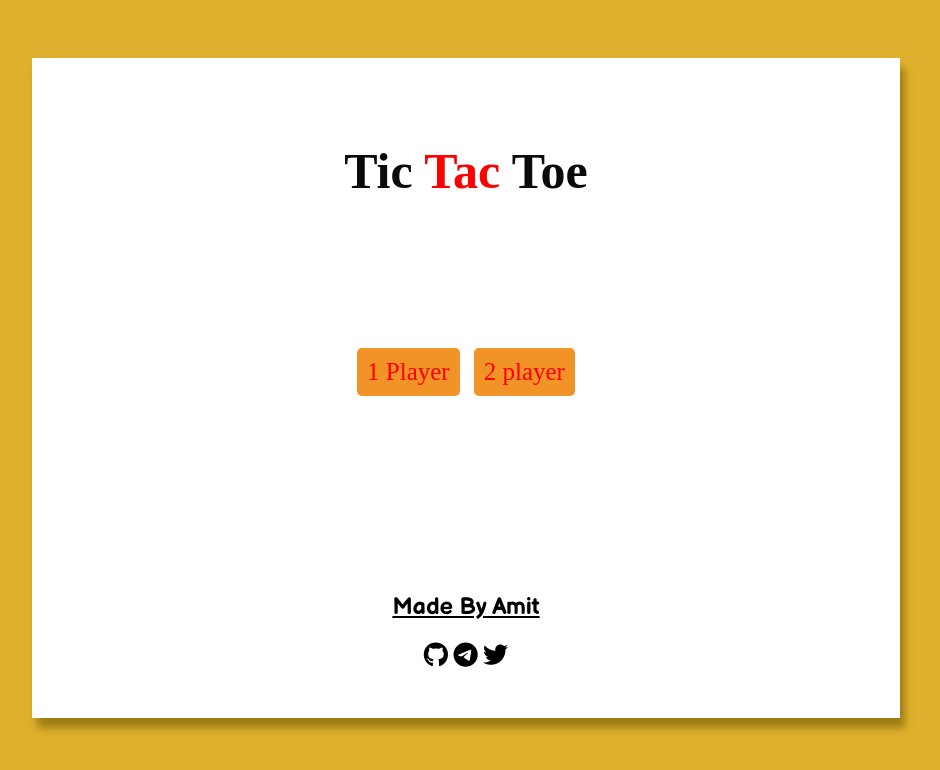
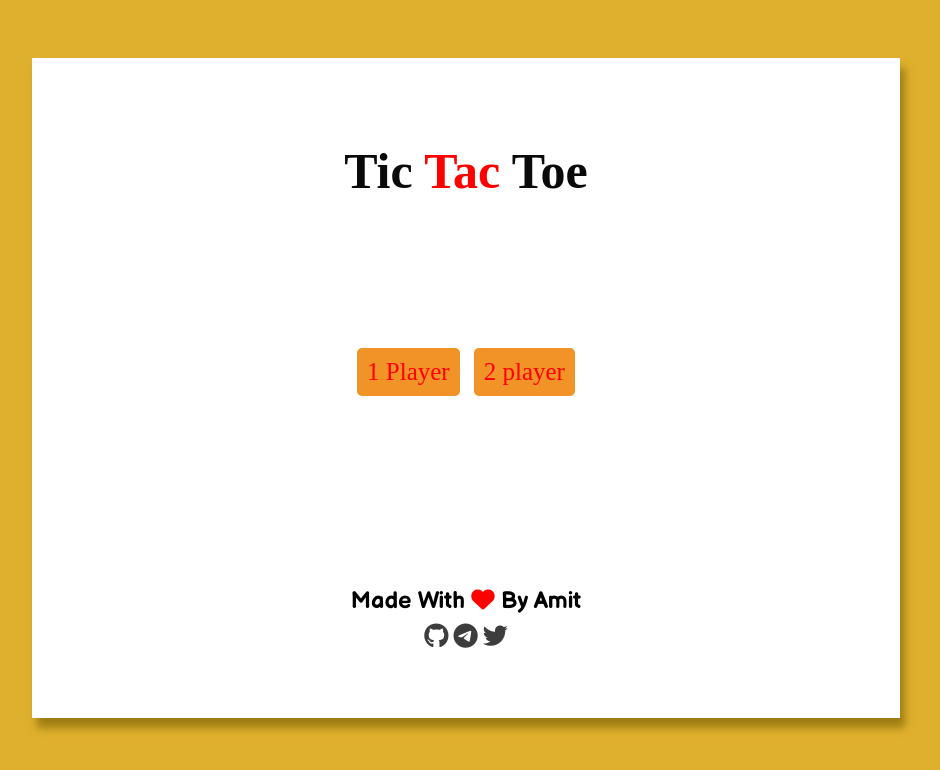
Before and after one commit to amit-y11/tic_tac_toe, a plain HTML site: page index.html in a window 1280 px wide. Shown: the whole page, without its empty margins (174-1114 px from the left). Drawn offline with Linux system fonts and the light colour scheme; a web font is replaced by a local one.

Commit message:
minor changes - footer

```diff
--- a/index.html
+++ b/index.html
@@ -8,7 +8,7 @@
     <link rel="preconnect" href="https://fonts.gstatic.com">
     <link href="https://fonts.googleapis.com/css2?family=Reggae+One&display=swap" rel="stylesheet">
     <link href="https://fonts.googleapis.com/css2?family=Balsamiq+Sans:wght@700&display=swap" rel="stylesheet">
-    <link rel="stylesheet" href="style.css">
+    <link rel="stylesheet" href="style.css?version=1.2">
     <link rel="shortcut icon" href="assets/favicon.png" class="rel">
     <title>Tic Tac Toe</title>
 </head>
@@ -29,8 +29,8 @@
                 <input type="button" class="dbtn" value="Hard" id="btn4" onclick="gamedifficulty(this.id)">
             </div>
         </div>
-        <div class="footer">
-            <h3><u>Made By Amit</u> </h3><div class="icons" style="align-self: center;"><a href="https://github.com/amit-y11" target="_blank"><i class="fa fa-github fa-lg" aria-hidden="true"></i></a> <a href="https://telegram.dog/amit_y11" target="_blank"><i class="fa fa-telegram fa-lg" aria-hidden="true"></i></a> <a href="https://twitter.com/amit_y11" target="_blank"><i class="fa fa-twitter fa-lg" aria-hidden="true"></i></a></div>
+        <div class="footer" id="footer">
+            <h3>Made With <span><i class="fa fa-heart"></i></span> By Amit </h3><div class="icons" style="align-self: center;"><a href="https://github.com/amit-y11" target="_blank"><i class="fa fa-github fa-lg" id="github" aria-hidden="true"></i></a> <a href="https://telegram.dog/amit_y11" target="_blank"><i class="fa fa-telegram fa-lg" id="telegram" aria-hidden="true"></i></a> <a href="https://twitter.com/amit_y11" target="_blank"><i class="fa fa-twitter fa-lg" id="twitter" aria-hidden="true"></i></a></div>
         </div>
     </div>
     <div class="game-container" id="game-container">
--- a/style.css
+++ b/style.css
@@ -21,14 +21,42 @@ body {
     flex-direction: column;
 }
 .footer{
-    position: relative;
-    font-family: 'Balsamiq Sans';
+    margin-top: 100px;
+    box-sizing: border-box;
+    display: flex;
+    flex-direction: column;
+    justify-content: center;
+    padding: 20px;
+    font-size:2rem;
+    width: 100%;
+    height: 120px;
+    background-color: rgb(255, 255, 255);
+    text-align: center;
+    z-index: 0;
+}
+.footer h3{
+    font-family: 'Balsamiq Sans',sans-serif;
     color: black;
-    font-size:2rem;
     align-self: center;
-    display: flex;
+    display: inline-block;
     justify-content: center;
     flex-direction: column;
+    margin: 10px;
+}
+.footer h3 .fa-heart{
+    color: red;
+}
+.icons a{
+    color:#3d3d3d;
+}
+#github:hover{
+    color: black;
+}
+#telegram:hover{
+    color: #2CA3E0;
+}
+#twitter:hover{
+    color: #1A91DA;
 }
 .title{
     text-align: center;
```
